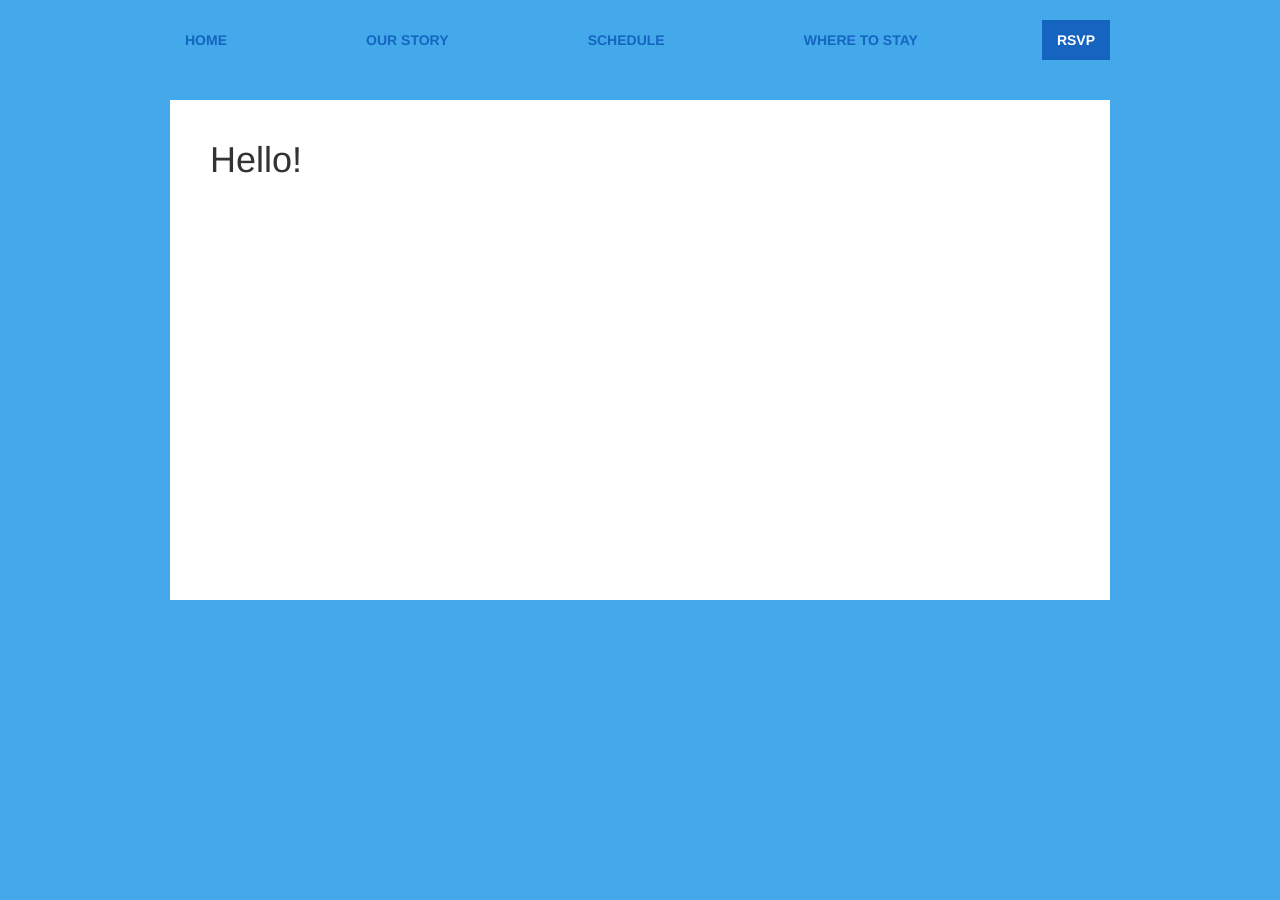
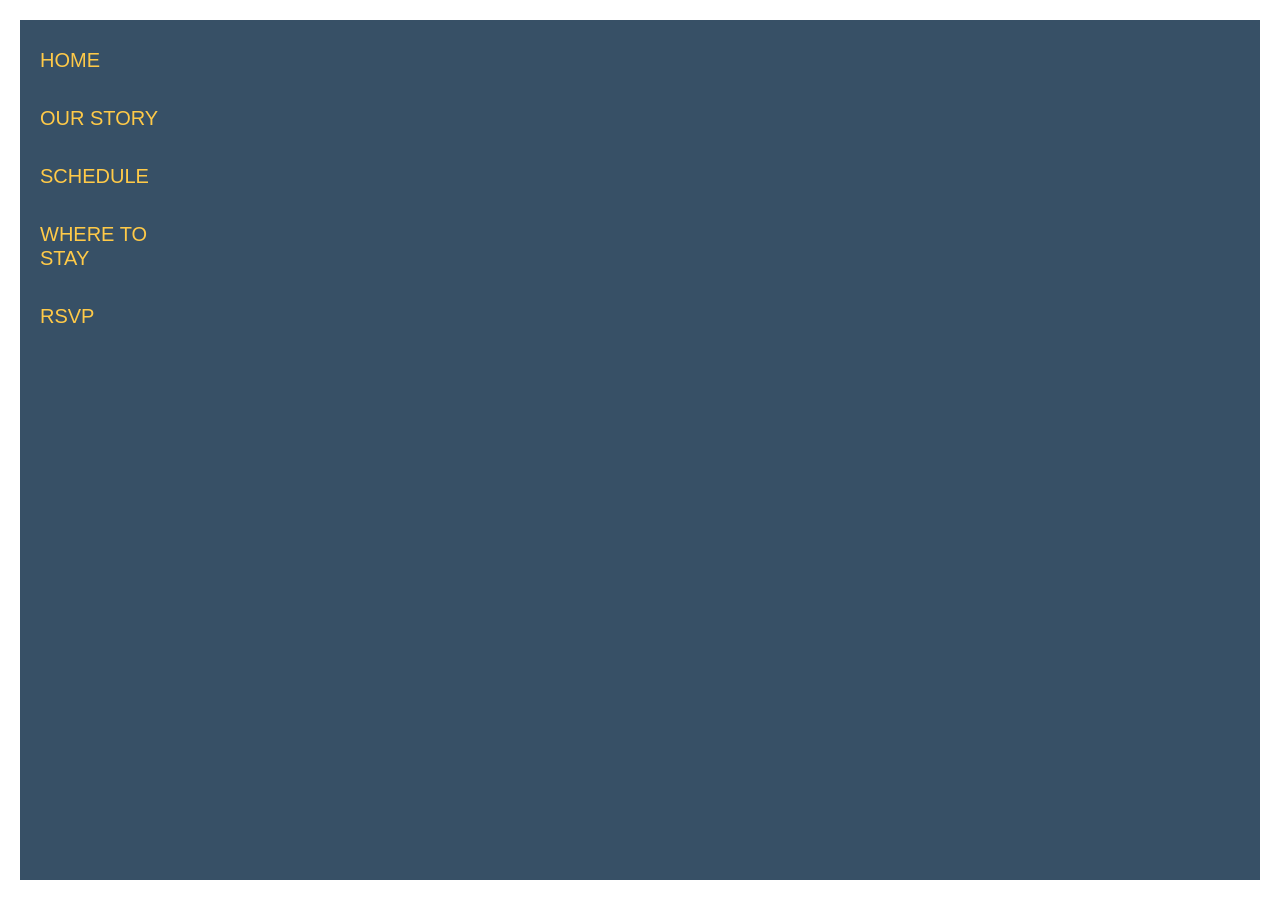
Before and after one commit to ianli/wedding.harmonli.com, a Jekyll site: the page built from index.html, in a window 1280 px wide. Built offline with Jekyll 4.4.1, drawn with Linux system fonts in a browser that asks for light colours; nearby versions of some CDN libraries.

Commit message:
Add new pages and new styles

```diff
--- a/_layouts/default.html
+++ b/_layouts/default.html
@@ -20,62 +20,52 @@
   </script>
 
   <!-- Stylesheets -->
+  <link href='https://fonts.googleapis.com/css?family=Raleway:400,700' rel='stylesheet' type='text/css'>
   <link rel="stylesheet" href="/css/main.css">
 </head>
 <body>
 
-  <div class="container">
-    <div class="topnav">
-      <div class="topnav-col">
-        <a href="/">
+  <!-- Body frame -->
+  <div class="bodyframe"></div>
+
+  <ul class="sidenav">
+    <li>
+      <a href="/"
+         class="{% if page.url == '/index.html' %}active{% endif %}">
         Home
       </a>
-      </div>
+    </li>
 
-      <div class="topnav-spacer">
-      </div>
-
-      <div class="topnav-col">
-        <a href="/story.html">
+    <li>
+      <a href="/story.html"
+         class="{% if page.url == '/story.html' %}active{% endif %}">
         Our Story
       </a>
-      </div>
+    </li>
 
-      <div class="topnav-spacer">
-      </div>
-
-      <div class="topnav-col">
-        <a href="/schedule.html">
+    <li>
+      <a href="/schedule.html"
+         class="{% if page.url == '/schedule.html' %}active{% endif %}">
         Schedule
       </a>
-      </div>
+    </li>
 
-      <div class="topnav-spacer">
-      </div>
-
-      <div class="topnav-col">
-        <a href="/stay.html">
+    <li>
+      <a href="/stay.html"
+         class="{% if page.url == '/stay.html' %}active{% endif %}">
         Where to Stay
       </a>
-      </div>
+    </li>
 
-      <div class="topnav-spacer">
-      </div>
-
-      <div class="topnav-col">
+    <li>
       <a href="/rsvp.html"
-           class="topnav-box-link">
+         class="{% if page.url == '/rsvp.html' %}active{% endif %}">
         RSVP
       </a>
-      </div>
-    </div>
-  </div>
+    </li>
+  </ul>
 
-  <div class="container">
-    <div class="wrapper">
   {{ content }}
-    </div>
-  </div>
 
   <!-- Javascripts -->
   <script src="https://ajax.googleapis.com/ajax/libs/jquery/2.1.3/jquery.min.js"></script>
--- a/_sass/_app.scss
+++ b/_sass/_app.scss
@@ -1,61 +1,133 @@
+$bodyframe-width: 20px;
+
+$nautical-red: #FB561D;
+$nautical-yellow: #FFCA48;
+$nautical-light-blue: #B9DBEB;
+$nautical-dark-blue: #375066;
+
+//////////////////////////////
+// Body
+//
+
 body {
-  background-color: #44a9eb;
+  position: relative;
+  padding: 20px;
+  width: 100%;
+  background-color: $nautical-dark-blue;
+
 }
 
-$topnav-columns: 5;
+//////////////////////////////
+// Bodyframe
+// The white frame around the content.
+//
 
-.topnav {
-  display: flex;
-  padding: 20px 0 40px;
+.bodyframe {
+  position: fixed;
+  top: 0;
+  left: 0;
+  right: 0;
+  bottom: 0;
+  border: $bodyframe-width solid #fff;
+  z-index: 1;
+  // Avoid clicks on this element.
+  pointer-events: none;
+}
 
-  > .topnav-col {
-    flex-shrink: 0;
+//////////////////////////////
+// Sidenav
+//
+
+ul.sidenav {
+  list-style: none;
+  position: fixed;
+  top: $bodyframe-width + 16px;
+  left: $bodyframe-width;
+  margin: 0;
+  padding: 0;
+
+  > li {
+    margin-bottom: 10px;
 
     > a {
       display: block;
-      padding: 10px 15px;
-      font-weight: bold;
-      text-align: center;
+      padding: 12px 20px;
+      width: 180px;
+      line-height: 24px;
+      background-color: rgba(255,255,255,0);
+      font-size: 20px;
+      font-weight: normal;
       text-transform: uppercase;
       text-decoration: none;
-      color: $clr-blue-800;
+      color: $nautical-yellow;
 
-      &:hover,
+      &:hover {
+        background-color: rgba(255,255,255,1.0);
+        color: $nautical-dark-blue;
+        transition: background-color .25s, color .25s;
+      }
+
       &:focus {
-        color: $clr-blue-900;
+        outline: none;
+      }
+
+      &.active {
+        background-color: rgba(255,255,255,1.0);
+        color: $nautical-red;
       }
     }
-  }
 
-  > .topnav-spacer {
-    flex-grow: 1;
   }
 }
 
-a.topnav-box-link {
-  color: #fff !important;
-  background-color: $clr-blue-800;
+//////////////////////////////
+// Container
+//
 
-  &:hover,
-  &:focus {
-    background-color: $clr-blue-900;
+@media (min-width: $screen-sm-min) {
+  body {
+    padding: 20px 20px 20px 200px;
+  }
+
+  .container {
+    width: 530px;
   }
 }
 
-.wrapper {
-  margin-bottom: 20px;
-  padding: 40px;
-  min-height: 500px;
-  background-color: #fff;
+//////////////////////////////
+// Headings
+//
 
-  h1:first-child {
-    margin-top: 0;
-  }
+h1, h2, h3, h4, h5, h6 {
+  text-transform: uppercase;
+  font-weight: normal;
+  color: $nautical-yellow;
 }
 
-@media (max-width: $screen-md-min) {
-  .wrapper {
-    margin-left: -($grid-gutter-width / 2);
-    margin-right: -($grid-gutter-width / 2);
-  }
+h1 {
+  font-size: 64px;
 }
+
+h2 {
+  font-size: 48px;
+}
+
+h1:first-child {
+  margin-top: 80px;
+  margin-bottom: 80px;
+  line-height: 64px;
+}
+
+//////////////////////////////
+// Lead quote
+//
+
+.leadquote {
+  margin-bottom: 80px;
+  padding-top: 12px;
+  line-height: 32px;
+  font-size: 20px;
+  font-style: italic;
+  border-top: 1px solid $nautical-red;
+  color: $nautical-red;
+}
--- a/_sass/_bootstrap-custom.scss
+++ b/_sass/_bootstrap-custom.scss
@@ -1,3 +1,10 @@
+/*
+ * Custom Bootstrap variables for Beth & Ian's Wedding Site.
+ */
+
+$font-family-sans-serif:  "Mission Gothic", Arial, sans-serif;
+
+$headings-font-weight:    700;
 
 $grid-gutter-width:            30px;
 // Large screen / wide desktop
--- a/index.html
+++ b/index.html
@@ -1,9 +1,3 @@
 ---
 layout: default
 ---
-
-<div class="row">
-  <div class="col-xs-12">
-    <h1>Hello!</h1>
-  </div>
-</div>
--- a/schedule.html
+++ b/schedule.html
@@ -1,5 +1,5 @@
 ---
-layout: default
+layout: page
 ---
 
 <div class="row">
```
Also changed, not shown: _layouts/page.html (added, +7 -0 lines), rsvp.html (added, +9 -0 lines), stay.html (added, +27 -0 lines). Lines whose indentation alone changed are shown as unchanged.
